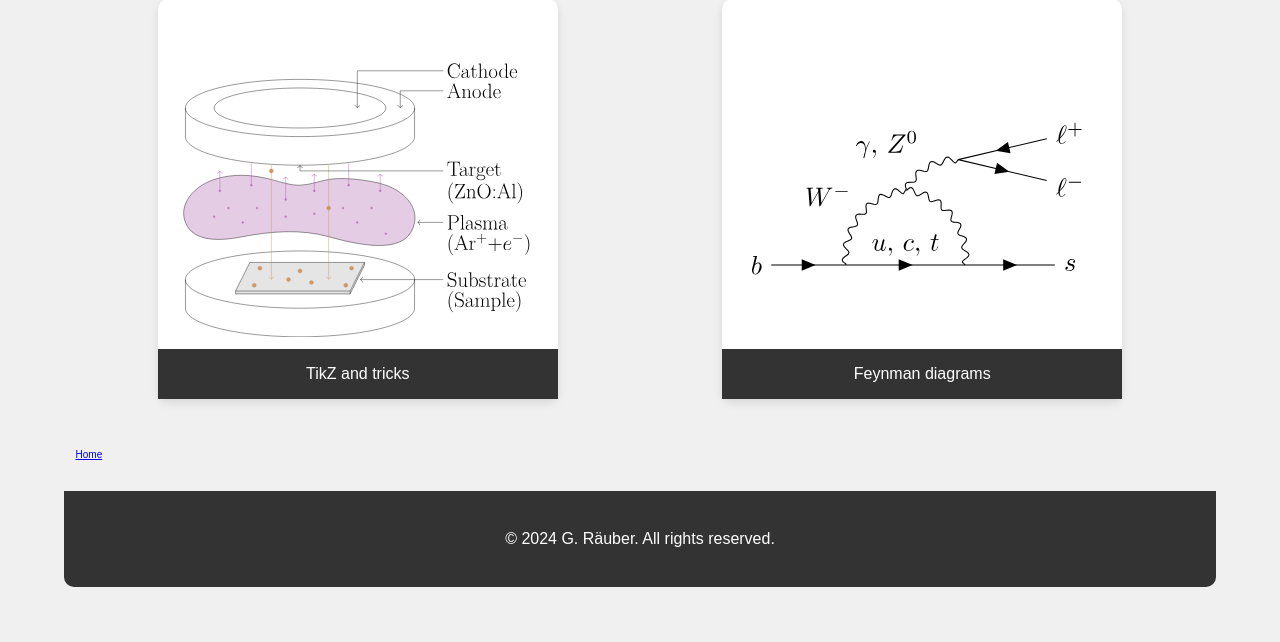
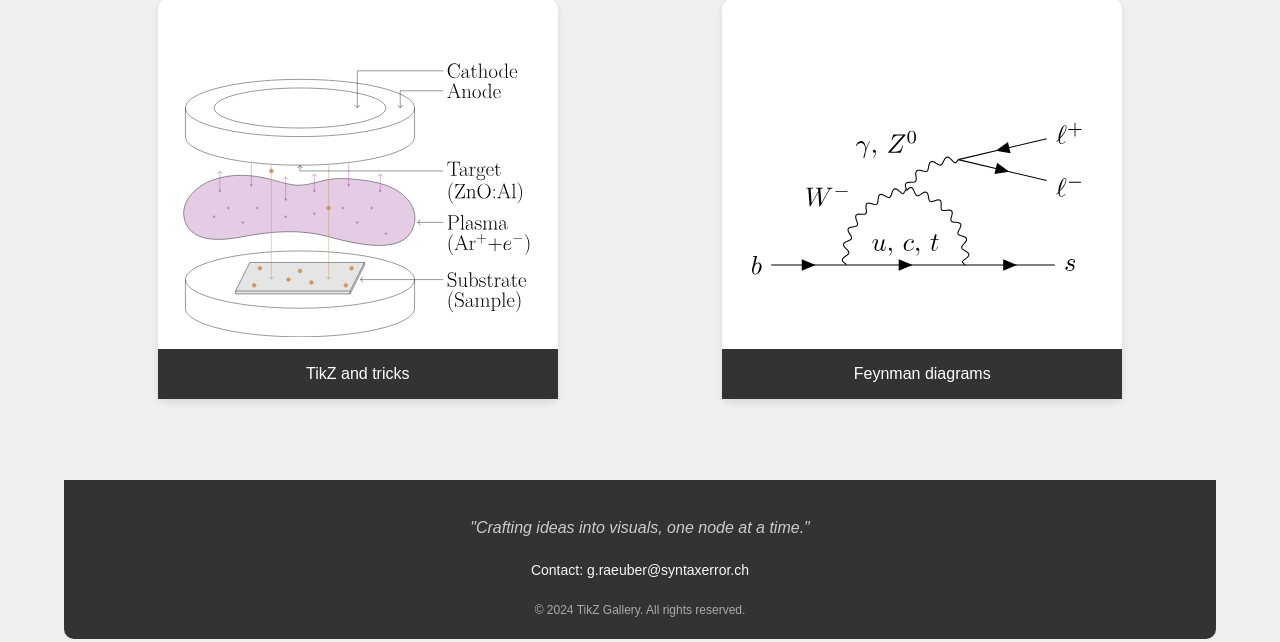
Before and after one commit to gerauber/tikz_gallery, a PHP site: page /index.php in a window 1280 px wide. Shown: the part 158-800 px from the top of the page. Run offline with PHP 8.4, Linux system fonts and the light colour scheme.

Commit message:
latest version on github

```diff
--- a/home.php
+++ b/home.php
@@ -12,6 +12,6 @@
         </a>
     </div>
 </div>
-<div class="button-container">
+<!-- <div class="button-container">
     <a href="../../index.php" class="custom-button">Home</a>
-</div>
+</div> -->
--- a/index.php
+++ b/index.php
@@ -4,8 +4,8 @@
     <meta charset="utf-8">
     <meta name="viewport" content="width=device-width, initial-scale=1.0">
     <title>TikZ Gallery</title>
-    <!-- <link rel="stylesheet" href="style.css" /> -->
-    <link rel="stylesheet" href="../../style.css" />
+    <link rel="stylesheet" href="style.css" />
+    <!-- <link rel="stylesheet" href="../../style.css" /> -->
 </head>
 <body>
     <header>
@@ -37,11 +37,11 @@
     </main>
 </body>
 
-
+<!--
 <footer>
         <p>&copy; 2024 G. Räuber. All rights reserved.</p>
-</footer>
-<!--
+</footer> -->
+
 <footer>
     <div class="footer-quote">
         <p>"Crafting ideas into visuals, one node at a time."</p>
@@ -52,7 +52,7 @@
     <div class="footer-copyright">
         <p>&copy; 2024 TikZ Gallery. All rights reserved.</p>
     </div>
-</footer> -->
+</footer>
 
 
 </html>
```
Also changed, not shown: readme.md.
